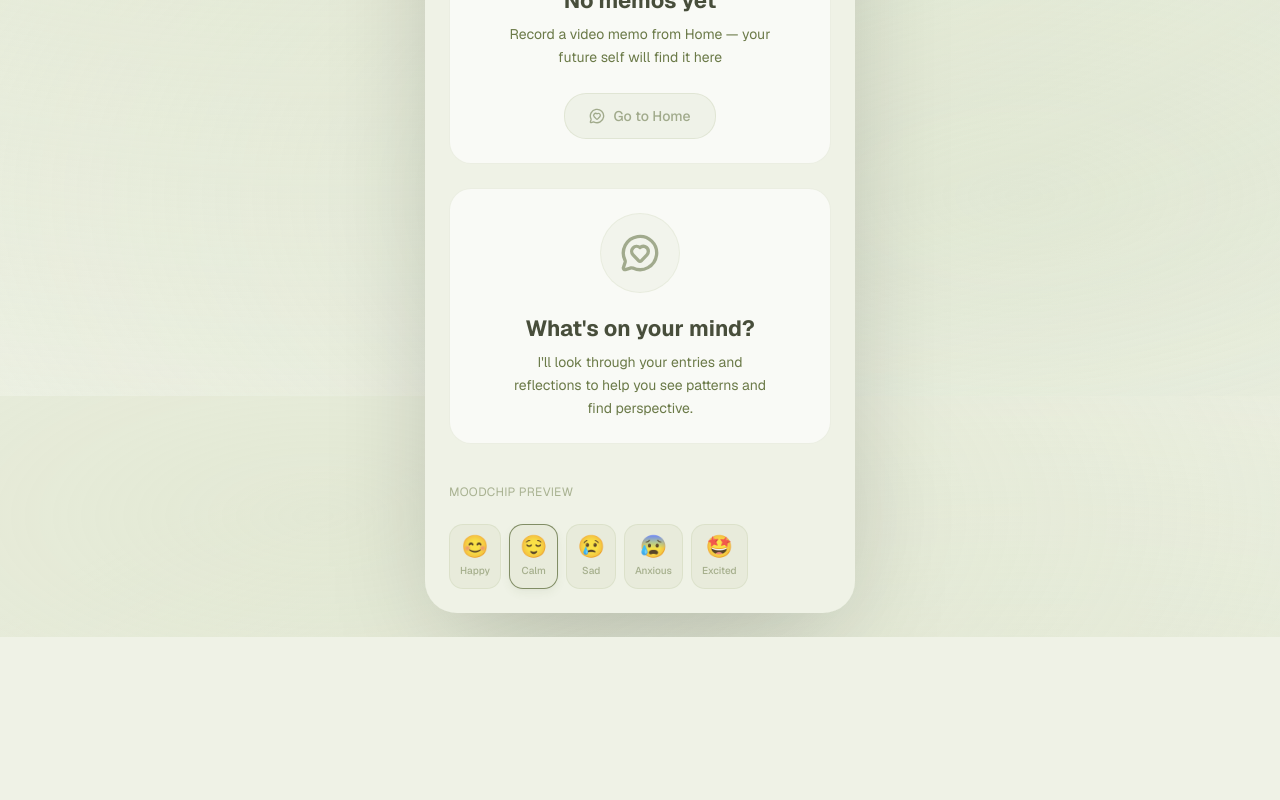
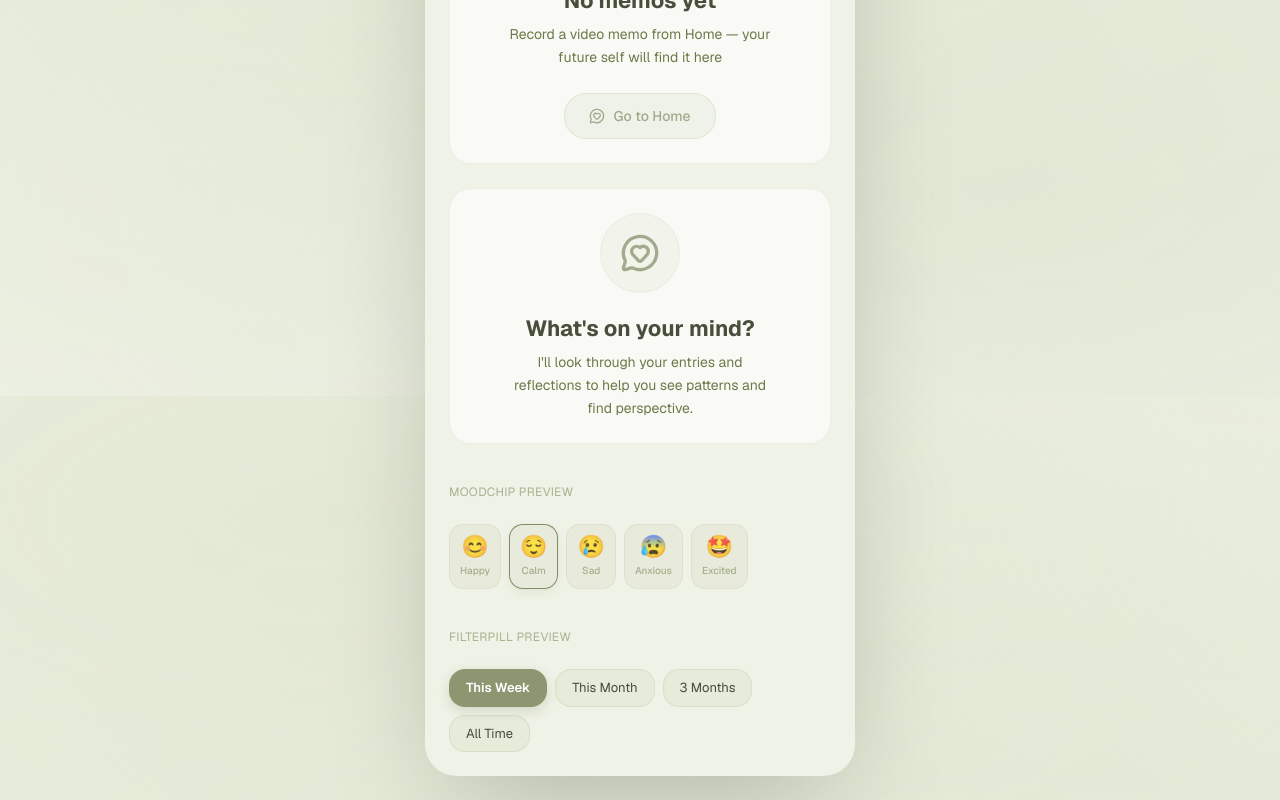
Before and after one commit to dthajal1/dear-me, a Next.js app in the folder dear-me-nextjs/: page /sandbox in a window 1280 px wide. Shown: the part 1204-2004 px from the top of the page. Before the commit the page ends 1841 px from the top, so only its background shows below. Built offline with nearby package versions, Linux system fonts and the light colour scheme.

Commit message:
feat(nextjs): add FilterPill component
Small rounded-pill toggle chip matching the Memo tab's Time Filters row
(design.pen nodes 17bWG/0GpNm/VQJpf). Sandbox previews active + three
inactive variants with the exact labels from the design.

Co-Authored-By: Claude Sonnet 4.6 <noreply@anthropic.com>

```diff
--- a/dear-me-nextjs/app/sandbox/page.tsx
+++ b/dear-me-nextjs/app/sandbox/page.tsx
@@ -4,6 +4,7 @@ import { BackHeader } from "@/components/dear-me/back-header";
 import { GlassCard } from "@/components/dear-me/glass-card";
 import { EmptyState } from "@/components/dear-me/empty-state";
 import { MoodChip } from "@/components/dear-me/mood-chip";
+import { FilterPill } from "@/components/dear-me/filter-pill";
 import { Bookmark, MessageCircleHeart } from "lucide-react";
 
 export default function Sandbox() {
@@ -126,6 +127,17 @@ export default function Sandbox() {
         <MoodChip emoji="🤩" label="Excited" />
       </div>
 
+      {/* ── FilterPill preview ── */}
+      <p className="mt-4 text-xs uppercase tracking-wide text-[color:var(--color-muted-foreground)]">
+        FilterPill preview
+      </p>
+      <div className="flex flex-wrap gap-2">
+        <FilterPill label="This Week" active />
+        <FilterPill label="This Month" />
+        <FilterPill label="3 Months" />
+        <FilterPill label="All Time" />
+      </div>
+
     </div>
   );
 }
--- /dev/null
+++ b/dear-me-nextjs/components/dear-me/filter-pill.tsx
@@ -0,0 +1,42 @@
+"use client";
+
+import { cn } from "@/lib/utils";
+
+interface FilterPillProps {
+  label: string;
+  active?: boolean;
+  onClick?: () => void;
+  className?: string;
+}
+
+/**
+ * Small rounded pill toggle chip used for filter controls (e.g.,
+ * "This Week" / "This Month" in the Memo tab's Time Filters row).
+ *
+ * Design spec (from design.pen nodes 0GpNm / VQJpf):
+ *   - cornerRadius: 16px (--radius-lg)
+ *   - padding: 8px vertical, 16px horizontal (py-2 px-4)
+ *   - fontSize: 13px
+ *   - active:   fill #5C6B3AAA, no border, text #FFFFFF, font-weight 600
+ *   - inactive: fill #8A9A5B15, border #8A9A5B25 1px, text #2C331EDD, font-weight normal
+ */
+export function FilterPill({ label, active, onClick, className }: FilterPillProps) {
+  return (
+    <button
+      type="button"
+      onClick={onClick}
+      aria-pressed={active}
+      className={cn(
+        "inline-flex items-center justify-center whitespace-nowrap",
+        "rounded-[var(--radius-lg)] border px-4 py-2",
+        "text-[13px] transition-colors",
+        active
+          ? "border-transparent bg-[#5C6B3AAA] font-semibold text-white shadow-[var(--shadow-floating)]"
+          : "border-[#8A9A5B25] bg-[#8A9A5B15] font-normal text-[#2C331EDD]",
+        className,
+      )}
+    >
+      {label}
+    </button>
+  );
+}
```
